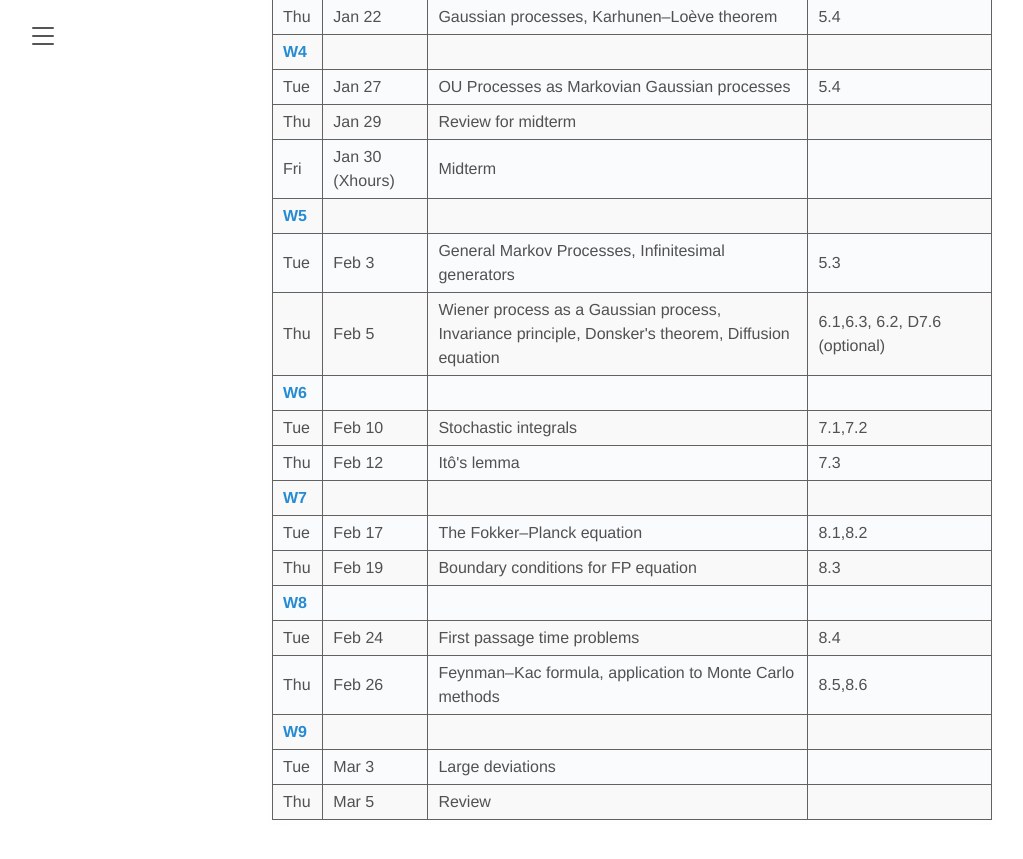
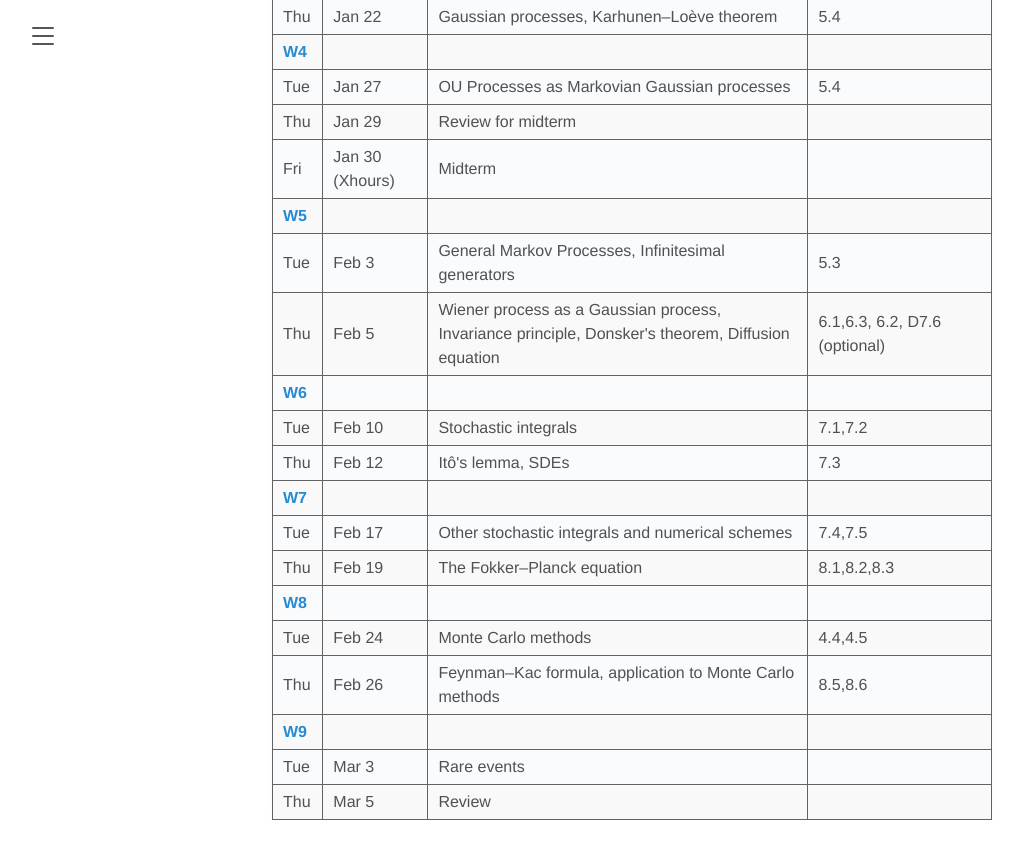
Before and after one commit to elevien/math106, a Jekyll site: the page built from schedule.md, in a window 1280 px wide and 900 px high, scrolled down 1009 px. Shown: the top 859 px of the window, without its empty margins (8-1031 px from the left). Built offline with Jekyll 4.4.1, drawn with Linux system fonts in a browser that asks for light colours.

Commit message:
Week6,7,8 updated

```diff
--- a/Week7.md
+++ b/Week7.md
@@ -6,6 +6,12 @@ bibliography:
 - refs.bib
 ---
 
+## Existance and uniqueness (7.3)
+
+We will prove uniqueness
+
+## Additional topics: Stratonovich Integral (7.4) and numerical methods (7.5)
+
 # Fokker–Planck equation (8.1,8.2)
 
 The Fokker-Planck equation is the linear differential equation describing the evolution of probability distributions, just like the linear equation we had for the $Q$-process. This now a parabolic differential equation and it is probably the most useful tool for obtaining concrete results about a stochastic differential equations. Especially in the physics literature it is the dominant view of SDEs.
--- a/_data/schedule.yml
+++ b/_data/schedule.yml
@@ -66,24 +66,24 @@
       readings: "7.1,7.2"
     - day: Thu
       date: Feb 12
-      topics: "Itô's lemma"
+      topics: "Itô's lemma, SDEs"
       readings: "7.3"
 - week: W7
   meetings:
     - day: Tue
       date: Feb 17
-      topics: "The Fokker–Planck equation"
-      readings: "8.1,8.2"
+      topics: "Other stochastic integrals and numerical schemes"
+      readings: "7.4,7.5"
     - day: Thu
       date: Feb 19
-      topics: "Boundary conditions for FP equation"
-      readings: "8.3"
+      topics: "The Fokker–Planck equation"
+      readings: "8.1,8.2,8.3"
 - week: W8
   meetings:
     - day: Tue
       date: Feb 24
-      topics: "First passage time problems"
-      readings: "8.4"
+      topics: "Monte Carlo methods"
+      readings: "4.4,4.5"
     - day: Thu
       date: Feb 26
       topics: "Feynman–Kac formula, application to Monte Carlo methods"
@@ -93,7 +93,7 @@
   meetings:
     - day: Tue
       date: Mar 3
-      topics: "Large deviations"
+      topics: "Rare events"
       readings: ""
     - day: Thu
       date: Mar 5
```
Also changed, not shown: Week6.md (+9 -6 lines), 4 other files.
